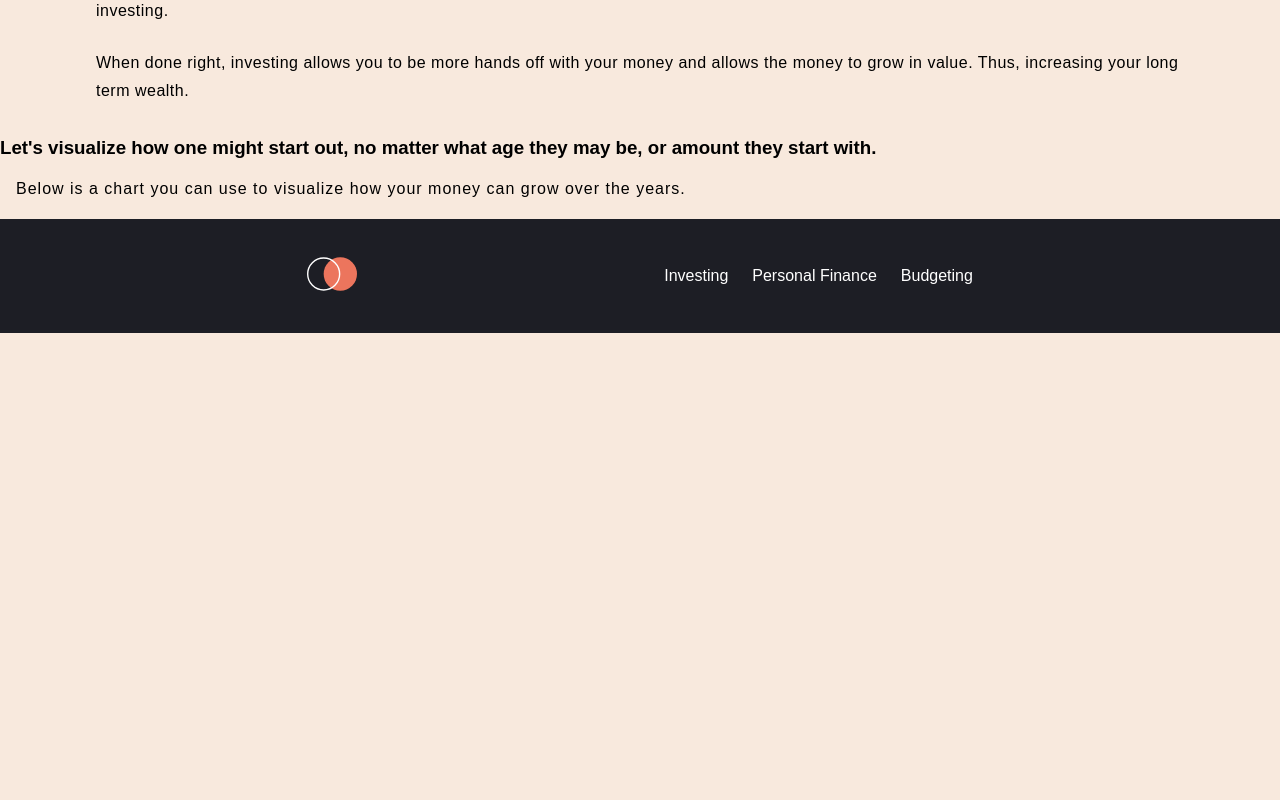
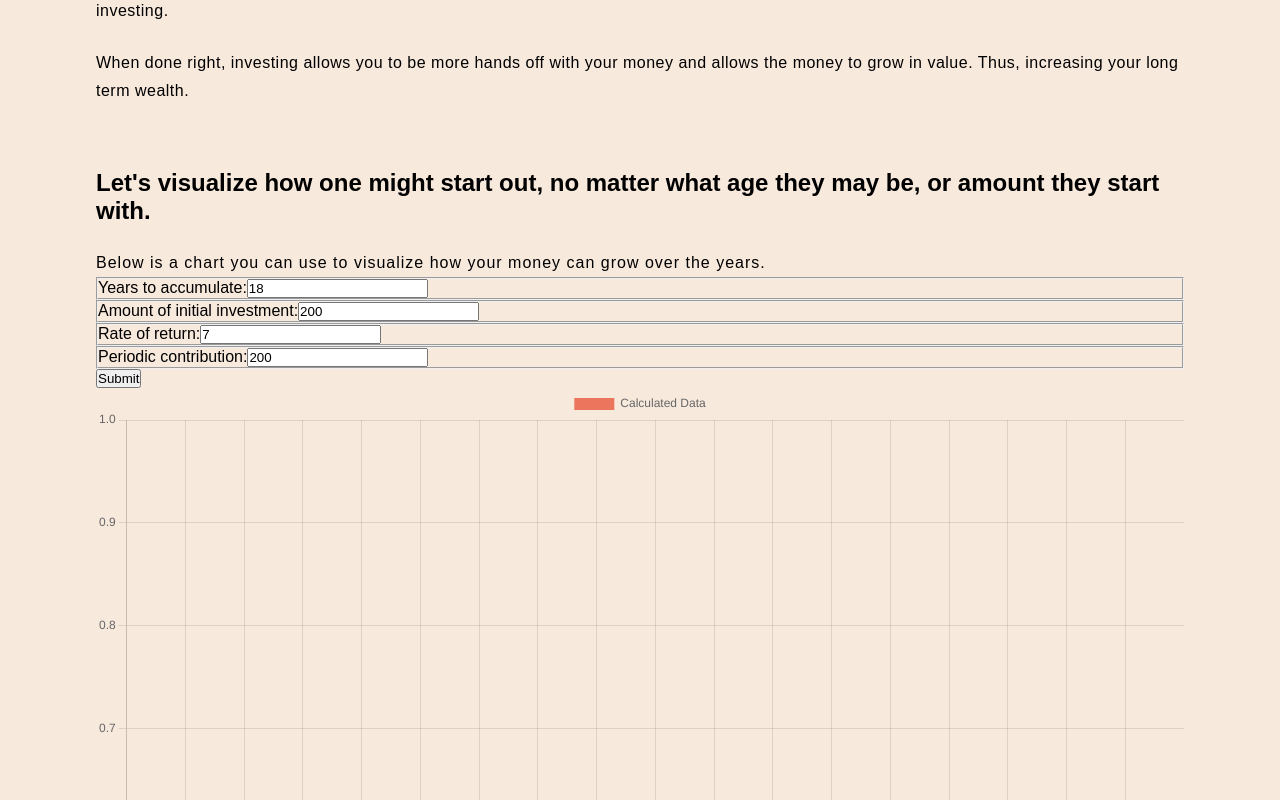
Before and after one commit to nyrellcl/react-challenge-budget-app, a Next.js app: page /Investing in a window 1280 px wide. Shown: the part 1300-2100 px from the top of the page. Before the commit the page ends 1633 px from the top, so only its background shows below. Built offline with nearby package versions, Linux system fonts and the light colour scheme.

Commit message:
add bar chart

```diff
--- a/package.json
+++ b/package.json
@@ -18,10 +18,12 @@
     "@types/node": "18.15.3",
     "@types/react": "18.0.28",
     "@types/react-dom": "18.0.11",
+    "chart.js": "^4.2.1",
     "eslint": "8.36.0",
     "eslint-config-next": "13.2.4",
     "next": "13.2.4",
     "react": "18.2.0",
+    "react-chartjs-2": "^5.2.0",
     "react-dom": "18.2.0",
     "react-icons": "^4.8.0",
     "react-redux": "^8.0.5",
--- a/src/pages/Investing.tsx
+++ b/src/pages/Investing.tsx
@@ -2,6 +2,7 @@ import React from 'react'
 import Layout from './components/layout'
 import Image from 'next/image'
 import heroImg from "../../public/pexels-cottonbro-studio-3943716.jpg"
+import BarChart from './components/BarChart'
 
 function Investing() {
   return (
@@ -33,6 +34,7 @@ function Investing() {
             <h3>Let&apos;s visualize how one might start out, no matter what age they may be, or amount they start with.</h3>
             <p>Below is a chart you can use to visualize how your money can grow over the years.</p>
           </article>
+          <BarChart/>
         </section>
     </Layout>
   )
--- /dev/null
+++ b/src/pages/components/BarChart.tsx
@@ -0,0 +1,114 @@
+import React from "react";
+import { Chart } from "chart.js/auto";
+import { useState, useRef, useEffect } from "react";
+
+interface BarChartProps {
+  years: number;
+  initial: number;
+  ROR: number;
+  contribution: number;
+}
+
+function BarChart() {
+  const [data, setData] = useState<BarChartProps>({
+    years: 18,
+    initial: 200,
+    ROR: 7,
+    contribution: 200,
+  });
+  const [calculatedData, setCalculatedData] = useState<number[]>([]);
+  const [futureValue, setFutureValue] = useState<number | null>(null);
+
+  const labels = Array.from({ length: data.years }, (_, i) => `${i + 1}`);
+
+  const handleDataSubmit = (e: React.FormEvent<HTMLFormElement>) => {
+    e.preventDefault();
+    const newFormData = {
+      years: parseInt(e.currentTarget.YEARS.value),
+      initial: parseInt(e.currentTarget.INITIAL.value),
+      ROR: parseInt(e.currentTarget.ROR_INVEST.value),
+      contribution: parseInt(e.currentTarget.CONTRIBUTION.value),
+    };
+    setData(newFormData);
+    const calculated: number[] = [];
+    for (let i = 1; i <= newFormData.years; i++) {
+      const futureValue =
+        (newFormData.initial + (i - 1) * newFormData.contribution) *
+        Math.pow(1 + newFormData.ROR / 100, i);
+      calculated.push(futureValue.toFixed(2));
+    }
+    setCalculatedData(calculated);
+    setFutureValue(calculated[calculated.length - 1]);
+    e.currentTarget.reset();
+  };
+
+  const chartRef = useRef<HTMLCanvasElement>(null);
+
+  useEffect(() => {
+    const chartCanvas = chartRef.current?.getContext("2d");
+    if (!chartCanvas) {
+      return;
+    }
+
+    const chart = new Chart(chartCanvas, {
+      type: "bar",
+      data: {
+        labels: labels,
+        datasets: [
+          {
+            label: "Calculated Data",
+            data: calculatedData,
+            borderRadius: 3,
+            borderSkipped: false,
+            hoverBackgroundColor: "#76B5BC"
+          },
+        ],
+      },
+      options: {
+        scales: {
+          y: {
+            beginAtZero: true,
+          },
+        },
+        backgroundColor: "#EC755D"
+      },
+
+    });
+    return () => {
+      chart.destroy();
+    };
+    // eslint-disable-next-line react-hooks/exhaustive-deps
+  }, [data, calculatedData]);
+
+  return (
+    //user input data section
+    <section className="data-chart">
+      <form onSubmit={handleDataSubmit}>
+        {futureValue && <p>Your plan produces ${futureValue}.</p>}
+        <fieldset>
+          <label htmlFor="YEARS">Years to accumulate:</label>
+          <input name="YEARS" id="YEARS" type="number" defaultValue={data.years} />
+        </fieldset>
+
+        <fieldset>
+          <label htmlFor="INITIAL">Amount of initial investment:</label>
+          <input type="number" name="INITIAL" id="INITIAL" defaultValue={data.initial} />
+        </fieldset>
+
+        <fieldset>
+          <label htmlFor="ROR_INVEST">Rate of return:</label>
+          <input type="number" name="ROR_INVEST" id="ROR_INVEST" defaultValue={data.ROR} />
+        </fieldset>
+
+        <fieldset>
+          <label htmlFor="CONTRIBUTION">Periodic contribution:</label>
+          <input name="CONTRIBUTION" id="CONTRIBUTION" defaultValue={data.contribution}/>
+        </fieldset>
+        <button type="submit">Submit</button>
+      </form>
+      <canvas ref={chartRef} width={400} height={400} />
+    </section>
+  );
+}
+
+export default BarChart;
--- a/src/styles/investing-sass/investing.css
+++ b/src/styles/investing-sass/investing.css
@@ -27,4 +27,17 @@
 .investing-content__card__image img {
   width: 100%;
   height: auto;
+}
+
+.visualize-section {
+  width: 90%;
+  margin: 0 auto;
+  padding: 2rem;
+}
+.visualize-section__content h3 {
+  font-size: 1.5rem;
+}
+.visualize-section__content p {
+  padding: 0;
+  margin-top: 1.5rem;
 }/*# sourceMappingURL=investing.css.map */
--- a/src/styles/investing-sass/investing.scss
+++ b/src/styles/investing-sass/investing.scss
@@ -35,3 +35,19 @@
         }
     }
 }
+
+.visualize-section{
+    width: 90%;
+    margin: 0 auto;
+    padding: 2rem;
+    &__content{
+        h3{
+            font-size: rem(24);
+        }
+        p{
+            padding: 0;
+            margin-top: 1.5rem;
+
+        }
+    }
+}
```
Also changed, not shown: src/pages/components/Chart.tsx (deleted, +0 -9 lines), 2 other files (tests, documents, lock files or other folders).
